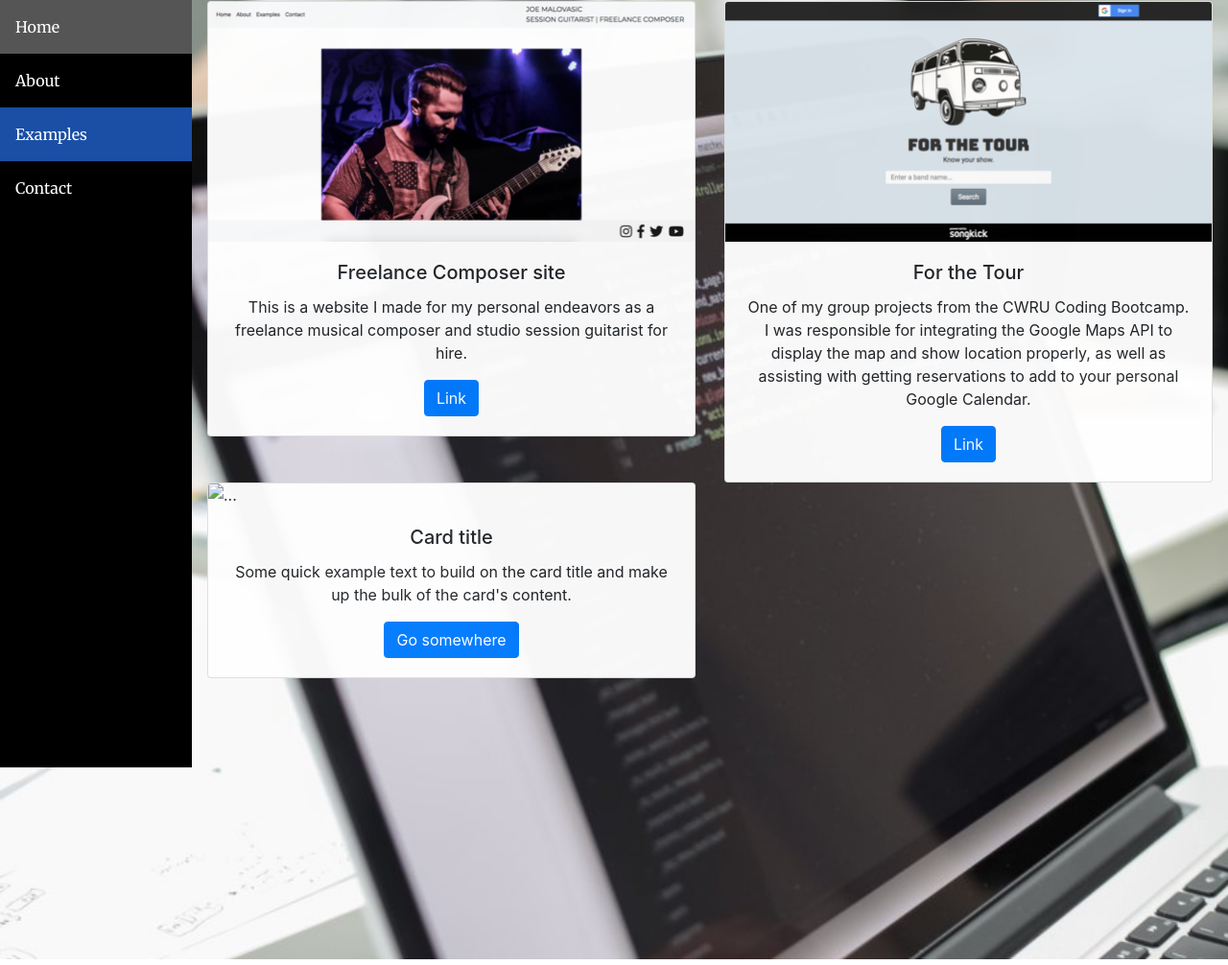
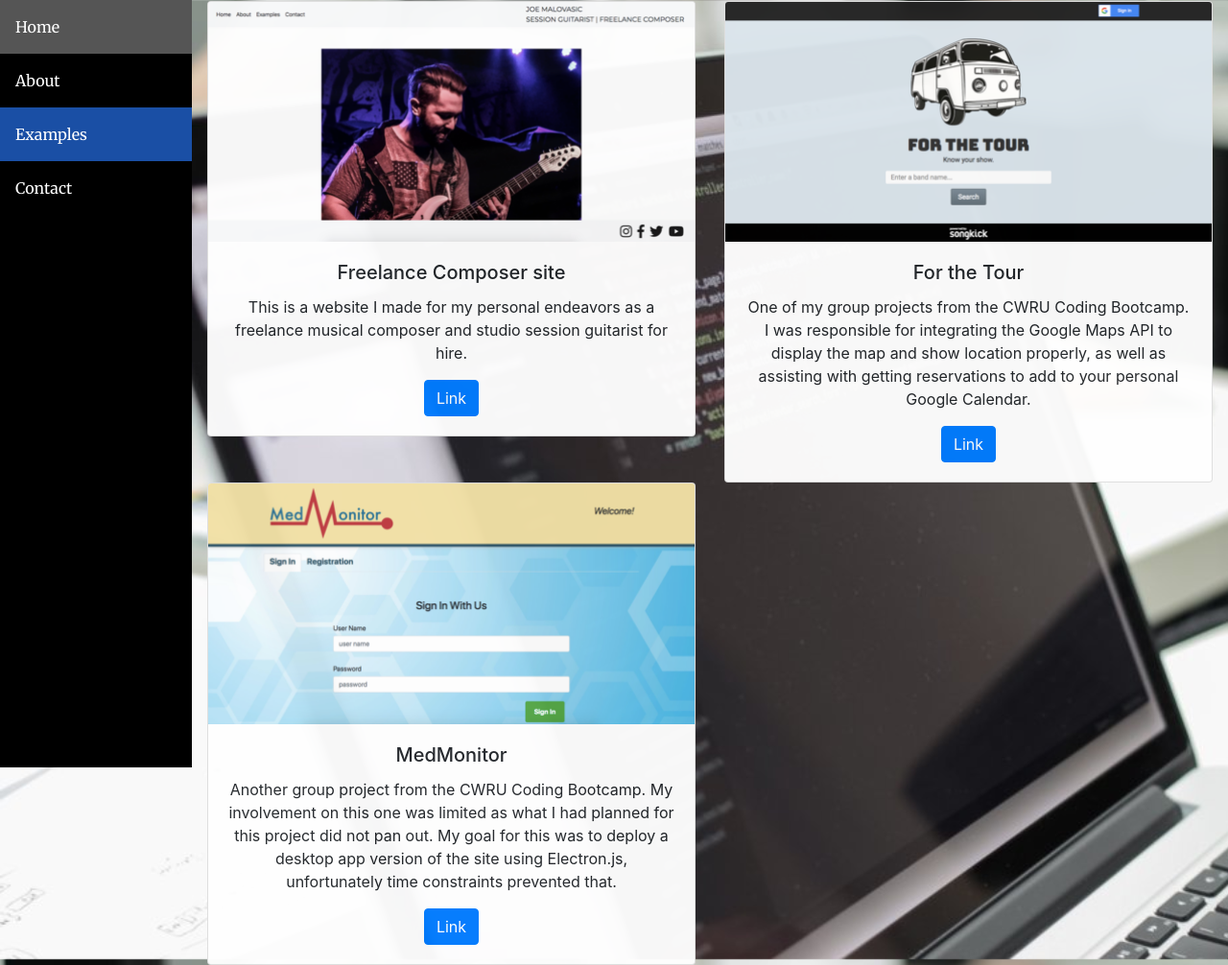
Before and after one commit to joemalov/portfolio, a plain HTML site: page examples.html in a window 1280 px wide. Shown: the whole page at 96% size. Drawn offline with nearby package versions, Linux system fonts and the light colour scheme.

Commit message:
added MedMonitor to examples page

```diff
--- a/examples.html
+++ b/examples.html
@@ -55,11 +55,11 @@
 
 		<div class="col-sm-6">
 			<div class="card">
-    			<img src="..." class="card-img-top" alt="...">
+    			<img src="./assets/MedMonitor.png" class="card-img-top" alt="...">
     				<div class="card-body">
-    					<h5 class="card-title">Card title</h5>
-    					<p class="card-text">Some quick example text to build on the card title and make up the bulk of the card's content.</p>
-    					<a href="#" class="btn btn-primary">Go somewhere</a>
+    					<h5 class="card-title">MedMonitor</h5>
+    					<p class="card-text">Another group project from the CWRU Coding Bootcamp. My involvement on this one was limited as what I had planned for this project did not pan out. My goal for this was to deploy a desktop app version of the site using Electron.js, unfortunately time constraints prevented that.</p>
+    					<a href="https://med-monitor.herokuapp.com/" class="btn btn-primary">Link</a>
   					</div>
 			</div>
 		</div>
```
Also changed, not shown: assets/MedMonitor.png (added), 1 other file.
